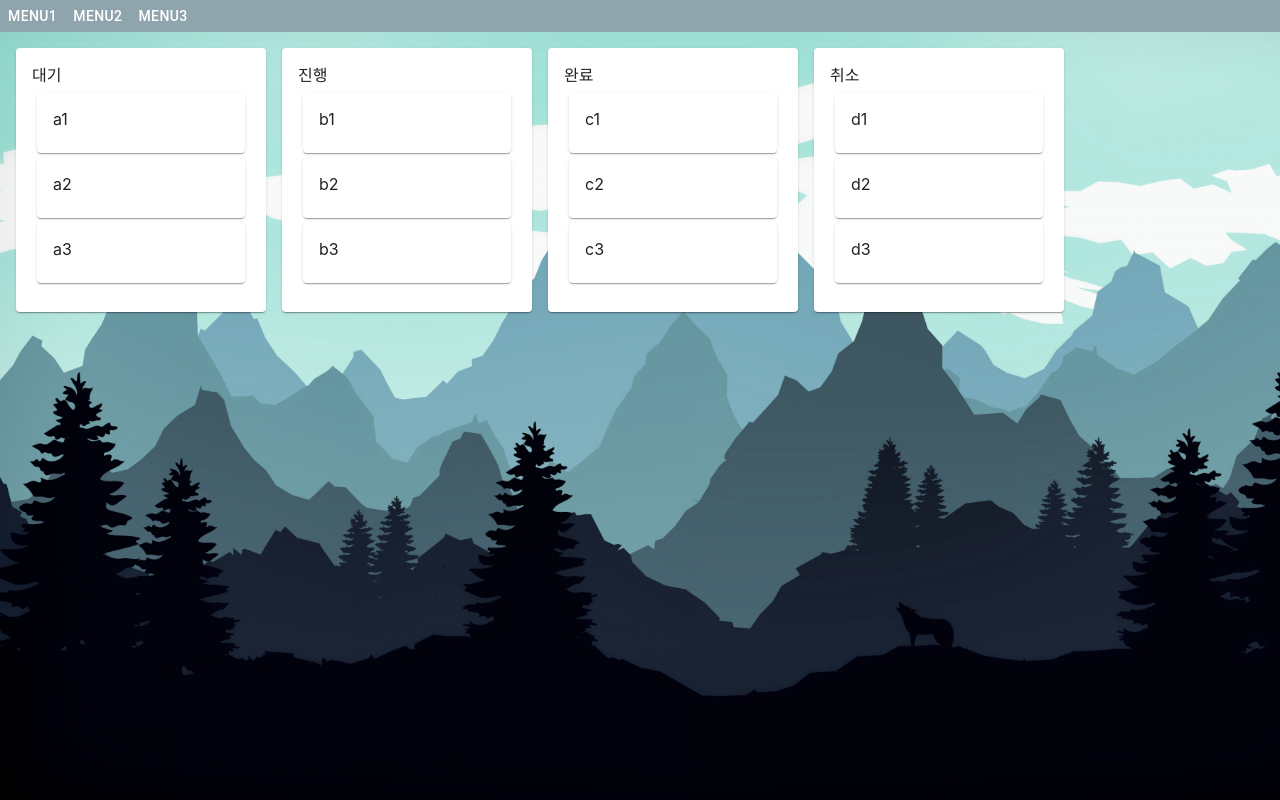
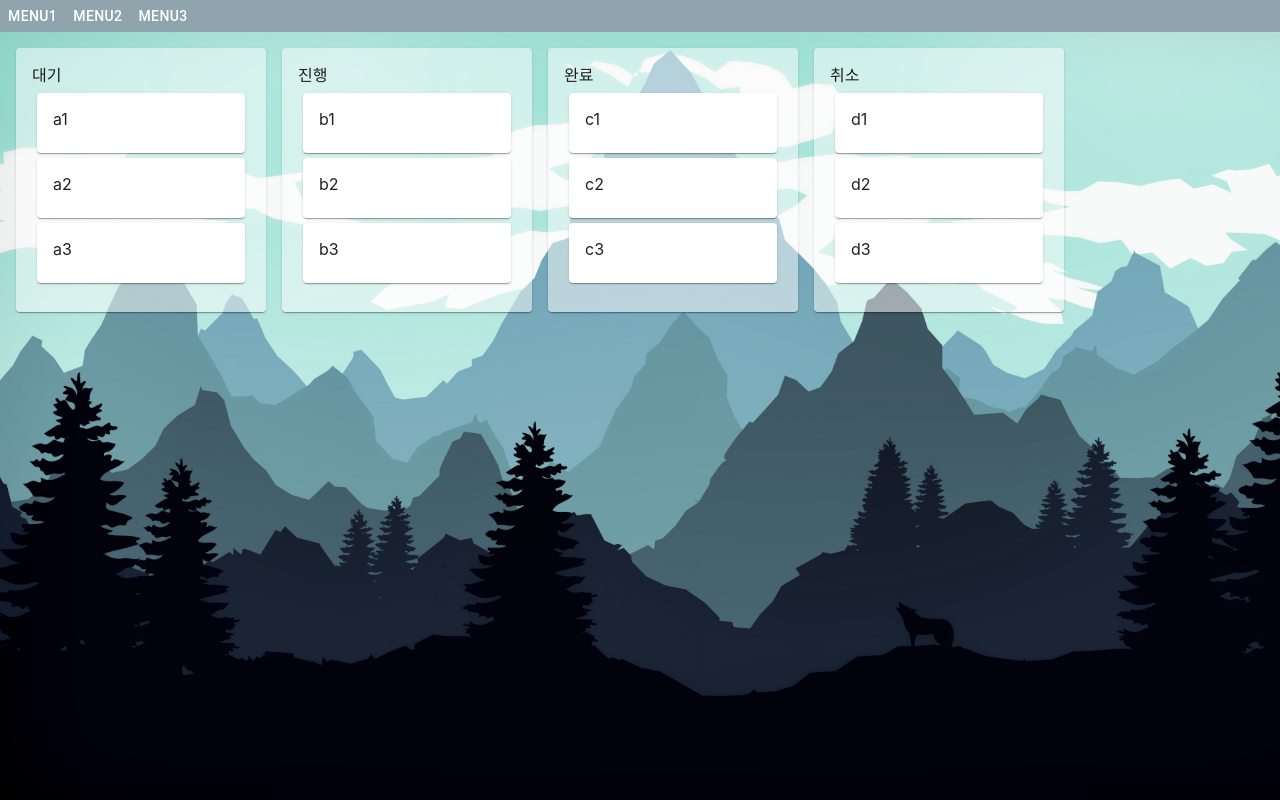
Before and after one commit to inhyeok-kim/kanban, a React (Create React App) app: page / in a window 1280 px wide. Built offline with nearby package versions, Linux system fonts and the light colour scheme.

Commit message:
1. 투명도 추가

```diff
--- a/src/kanban/KanbanList.tsx
+++ b/src/kanban/KanbanList.tsx
@@ -29,7 +29,9 @@ export default function KanbanList({
         <Stack
             width={250}
         >
-            <Card>
+            <Card
+                sx={{background : 'rgba(255,255,255,0.5)'}}
+            >
                 <CardContent>
                     <Typography>
                         {itemList.name}
```
